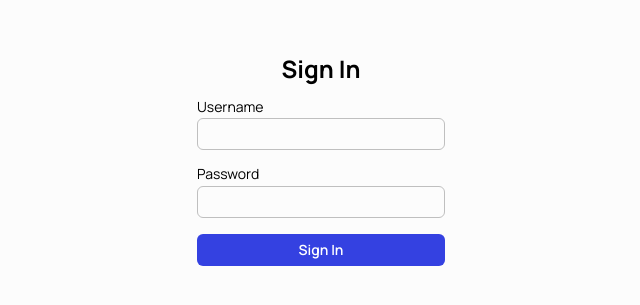
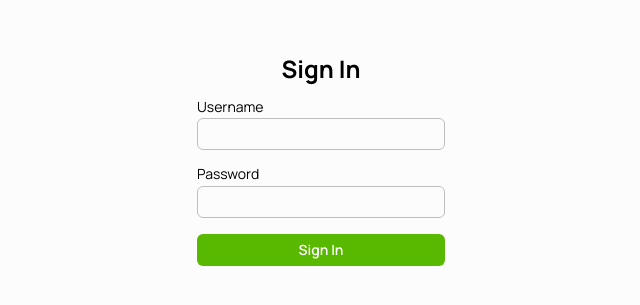
Before and after one commit to ScaffoldMC/ScaffoldMC, a Next.js app in the folder apps/web/: page /login in a window 1280 px wide. Shown: the part 239-544 px from the top of the page, without its empty margins (319-959 px from the left). Built offline with nearby package versions, Linux system fonts and the light colour scheme.

Commit message:
Change primary color and create background version

```diff
--- a/apps/web/app/globals.css
+++ b/apps/web/app/globals.css
@@ -1,7 +1,8 @@
 /*============================= Global Variables =============================*/
 
 :root {
-	--color-primary: #3441e1;
+	--color-primary: #59b800;
+	--color-primary-background: #59b80010;
 	--color-secondary: #f1f1f1;
 	--color-foreground: #ffffff;
 	--color-background: #fcfcfc;
@@ -20,7 +21,8 @@
 
 @media (prefers-color-scheme: dark) {
 	:root {
-		--color-primary: #1e2dcc;
+		--color-primary: #9fff46;
+		--color-primary-background: #9fff4610;
 		--color-secondary: #1a1a1a;
 		--color-foreground: #101010;
 		--color-background: #0d0d0d;
--- a/apps/web/components/organisms/sidebar/sidebar.module.css
+++ b/apps/web/components/organisms/sidebar/sidebar.module.css
@@ -30,8 +30,8 @@
 }
 
 .sidebarLinkActive {
-	color: #9fff46;
-	background-color: #9fff4611;
+	color: var(--color-primary);
+	background-color: var(--color-primary-background);
 }
 
 .sidebarLink:hover:not(.sidebarLinkActive) {
```
